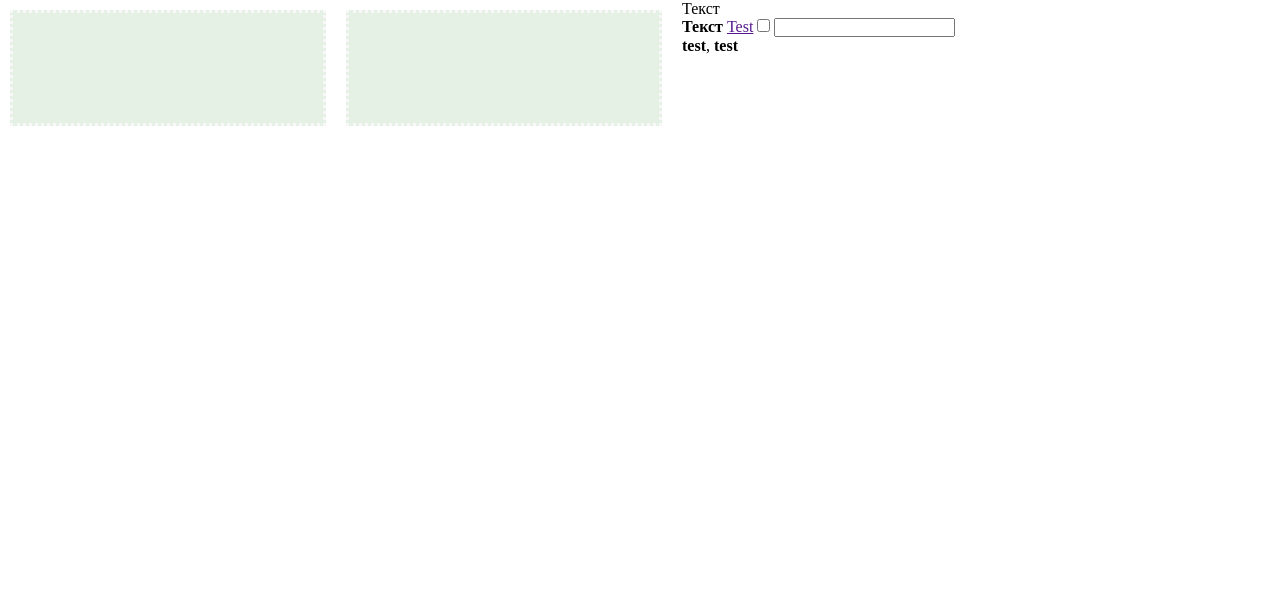
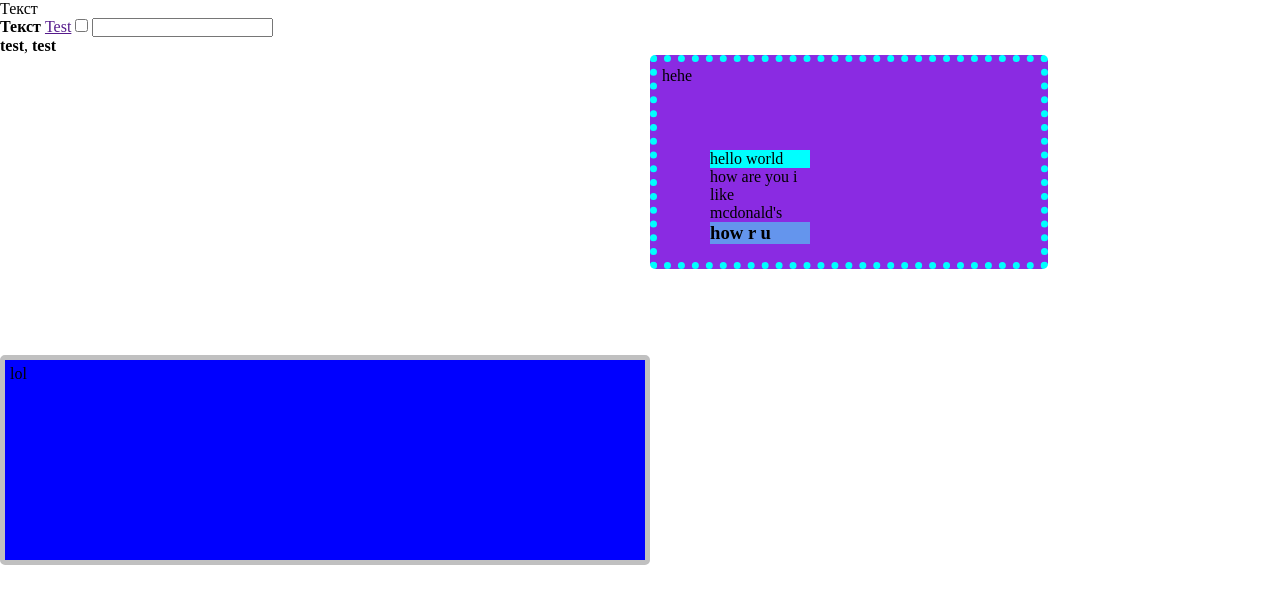
Before and after one commit to Antonx10/test-website, a plain HTML site: page index.html in a window 1280 px wide. Drawn offline with Linux system fonts and the light colour scheme.

Commit message:
Add files via upload

```diff
--- a/css/style.css
+++ b/css/style.css
@@ -4,7 +4,7 @@
     outline-color: red;
 }
 
-article > div{
+#six > div{
     margin-top: 10px;
     margin-bottom: 10px;
 }
@@ -47,3 +47,56 @@ ul > li {
     display: none;
     visibility: hidden;
 }
+
+#hi{
+    left: 700px;
+    background-color: blueviolet;
+    width: 100px;
+    height: 100px;
+    position: absolute;
+    top: 150px;
+    margin-left: 10px;
+    overflow:auto;
+}
+
+#bebe {
+    background-color: aqua;
+}
+
+#futa {
+    background-color: cornflowerblue;
+}
+
+#five{
+    float: left;
+    right: 650px;
+    width: 50%;
+    height: 200px;
+    background-color: blue;
+    margin-top: 300px;
+    border-radius: 5px;
+    border-style: solid;
+    border-color: silver;
+    border-width: 5px;
+}
+
+#five > p, #pfive{
+    margin-top: 5px;
+    margin-left: 5px;
+}
+
+article > aside{
+    top:500px;
+    float: left;
+    width: 30%;
+    height: 200px;
+    border-radius: 5px;
+    background-color: blueviolet;
+    border-style: dotted;
+    border-color: aqua;
+    border-width: 7px;
+}
+
+aside:hover{
+    border-color: rosybrown;
+}
--- a/index.html
+++ b/index.html
@@ -6,11 +6,11 @@
     <link rel="stylesheet" href="css/style.css">
 </head>
 <body>
-    <article>
+  <!----  <article id="six">
         <div id="left"></div>
         <div id="right"></div>
     </article>
-
+--->
     <p class="a b">Текст</p>
     <b title="Hi">Текст</b>
     <a href="">Test</a>
@@ -22,5 +22,21 @@
         <li>2</li>
         <li>3</li>
     </ul>
+    <div id="hi">
+        <p id="bebe">hello world</p>
+        <p>how are you
+            i like mcdonald's</p>
+        <footer id="futa">
+            <h3>how r u</h3>
+        </footer>
+    </div>
+    <article>
+        <div id="five">
+            <p>lol</p>
+        </div>
+        <aside>
+            <p id="pfive">hehe</p>
+        </aside>
+    </article>
 </body>
 </html>
```
